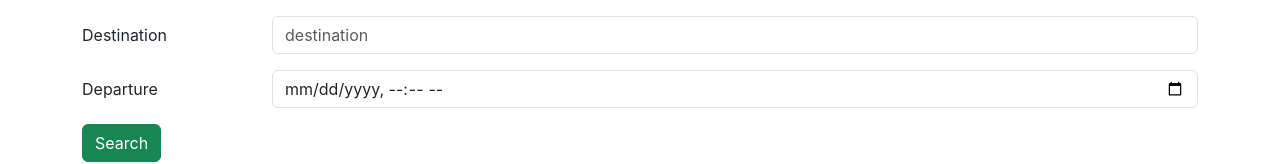
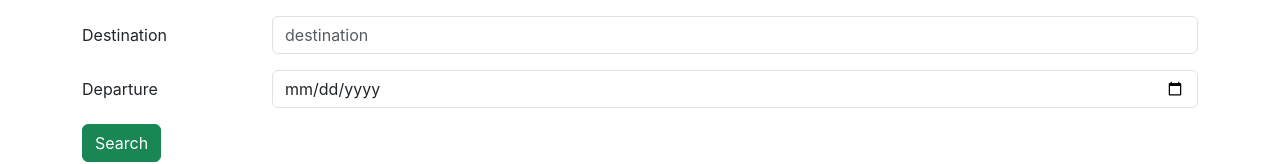
Before and after one commit to sukovanej/python-weekend-frontend-2021, a React (Create React App) app: page / in a window 1280 px wide. Shown: the part 425-589 px from the top of the page. Built offline with nearby package versions, Linux system fonts and the light colour scheme; what io-ts would draw is missing.

Commit message:
fix: replace datetime picker with date picker

```diff
--- a/src/SearchForm.tsx
+++ b/src/SearchForm.tsx
@@ -66,7 +66,7 @@ export default function SearchForm({
         </Form.Label>
         <Col sm="10">
           <Form.Control
-            type="datetime-local"
+            type="date"
             placeholder="Departure"
             value={departure}
             onChange={(e) => setDeparture(e.target.value)}
```
